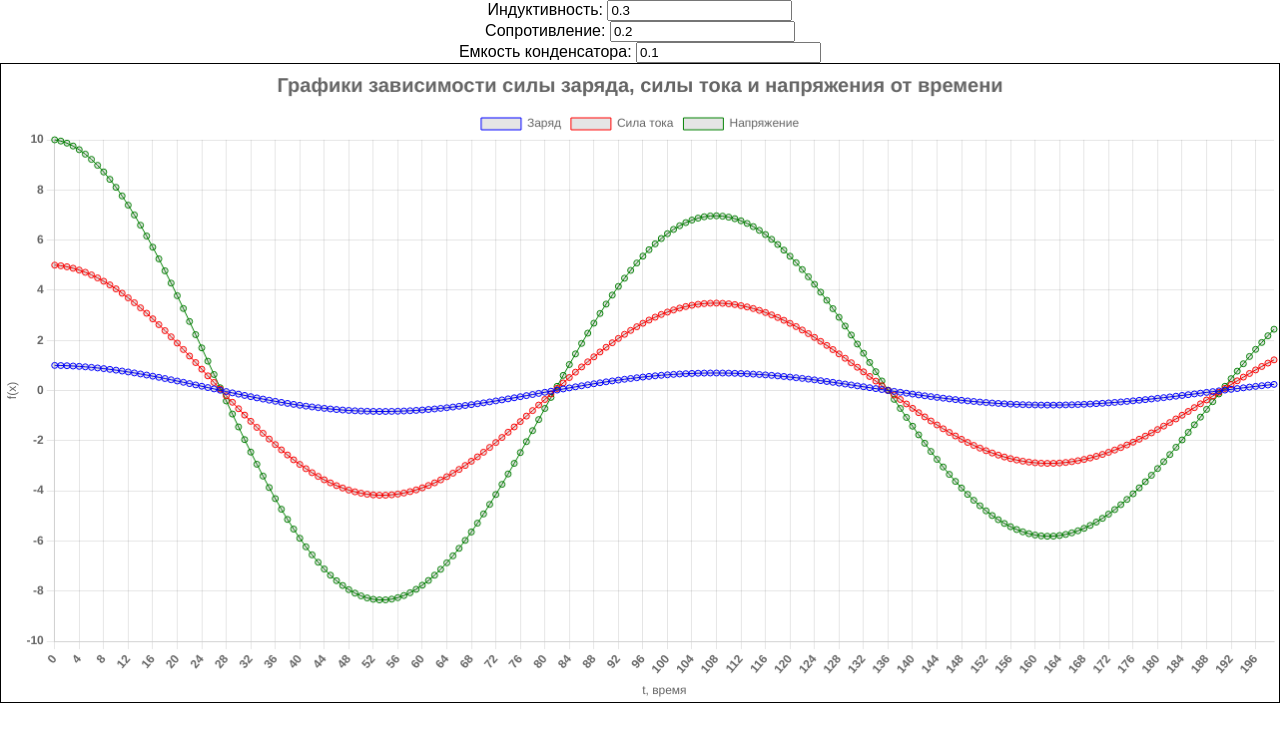
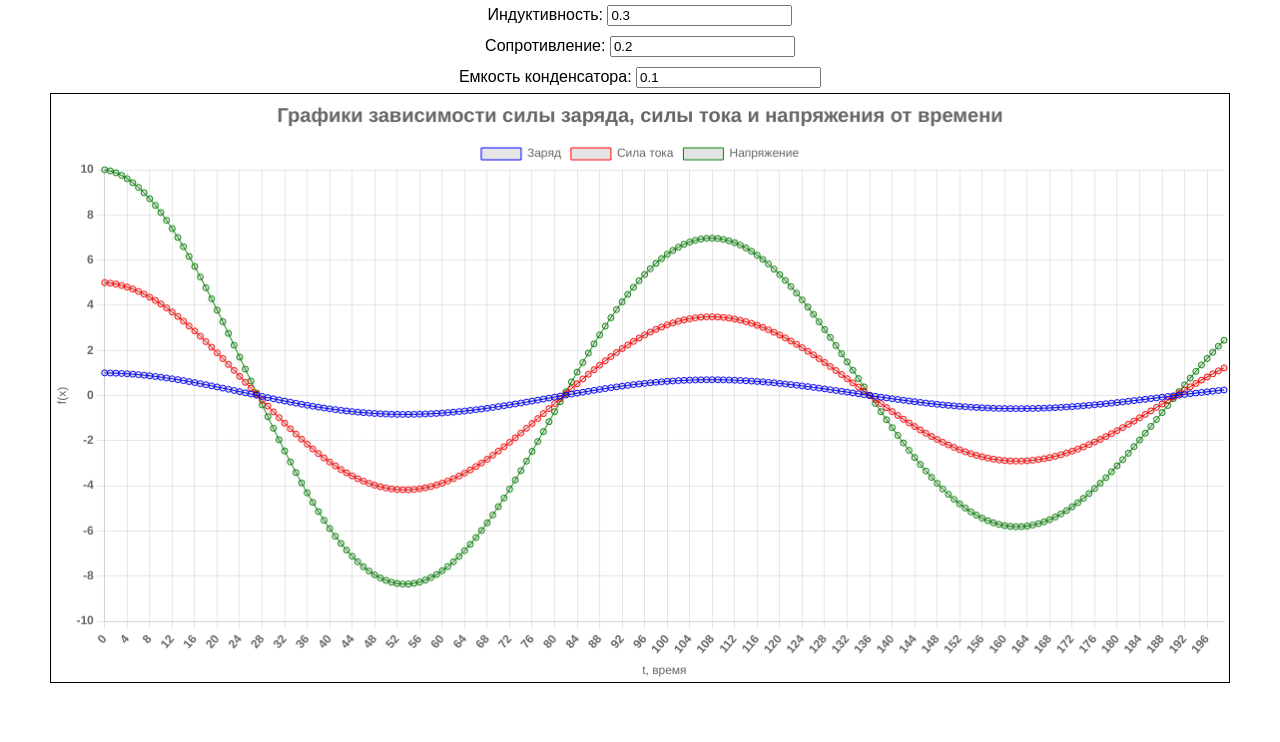
Before and after one commit to phantasior/physics, a plain HTML site: page task7/index.html in a window 1280 px wide. Drawn offline with nearby package versions, Linux system fonts and the light colour scheme.

Commit message:
added style

```diff
--- a/task7/index.html
+++ b/task7/index.html
@@ -10,7 +10,7 @@
         body {
             font-family: Arial, sans-serif;
             margin: 20px;
-            padding: 0;
+            padding: 0 50px 0 50px;
             margin: 0;
         }
 
@@ -25,7 +25,7 @@
         }
 
         .yo {
-            padding: 5pxц;
+            padding: 5px;
         }
     </style>
 </head>
```
